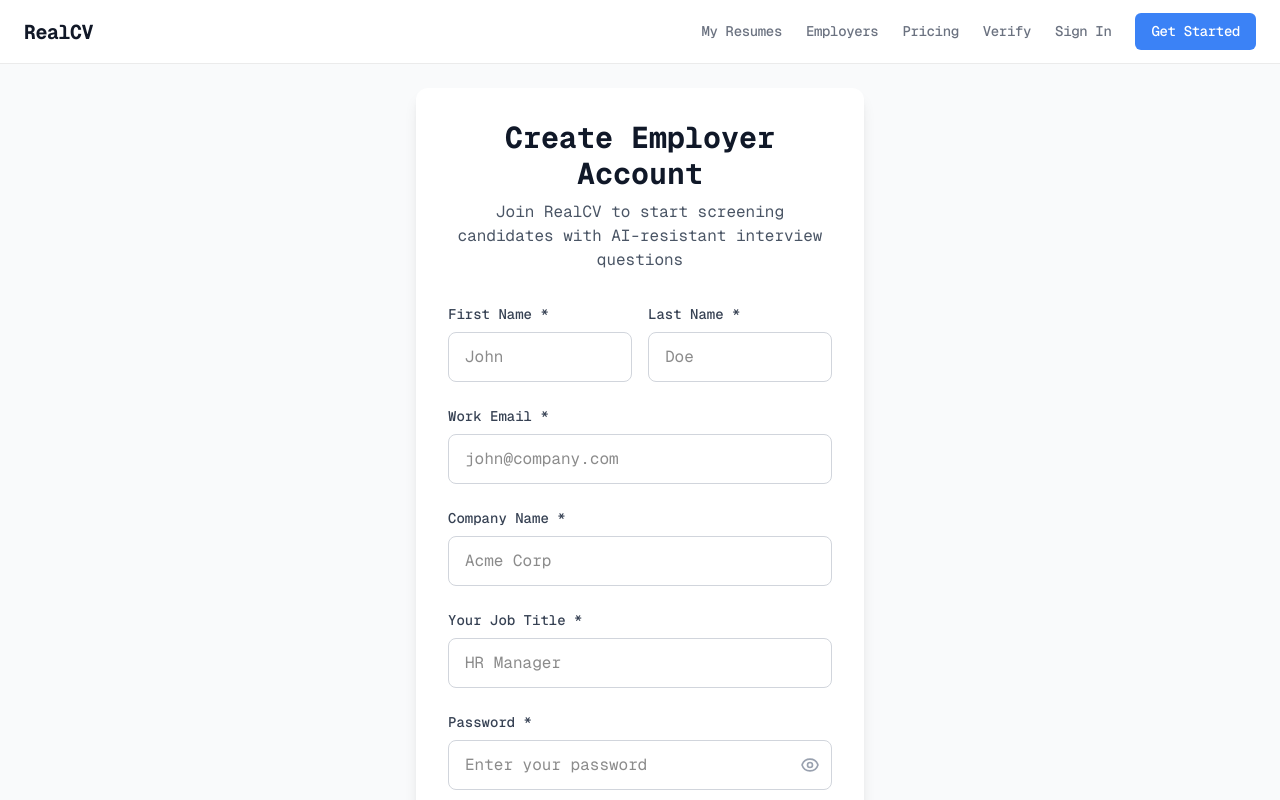
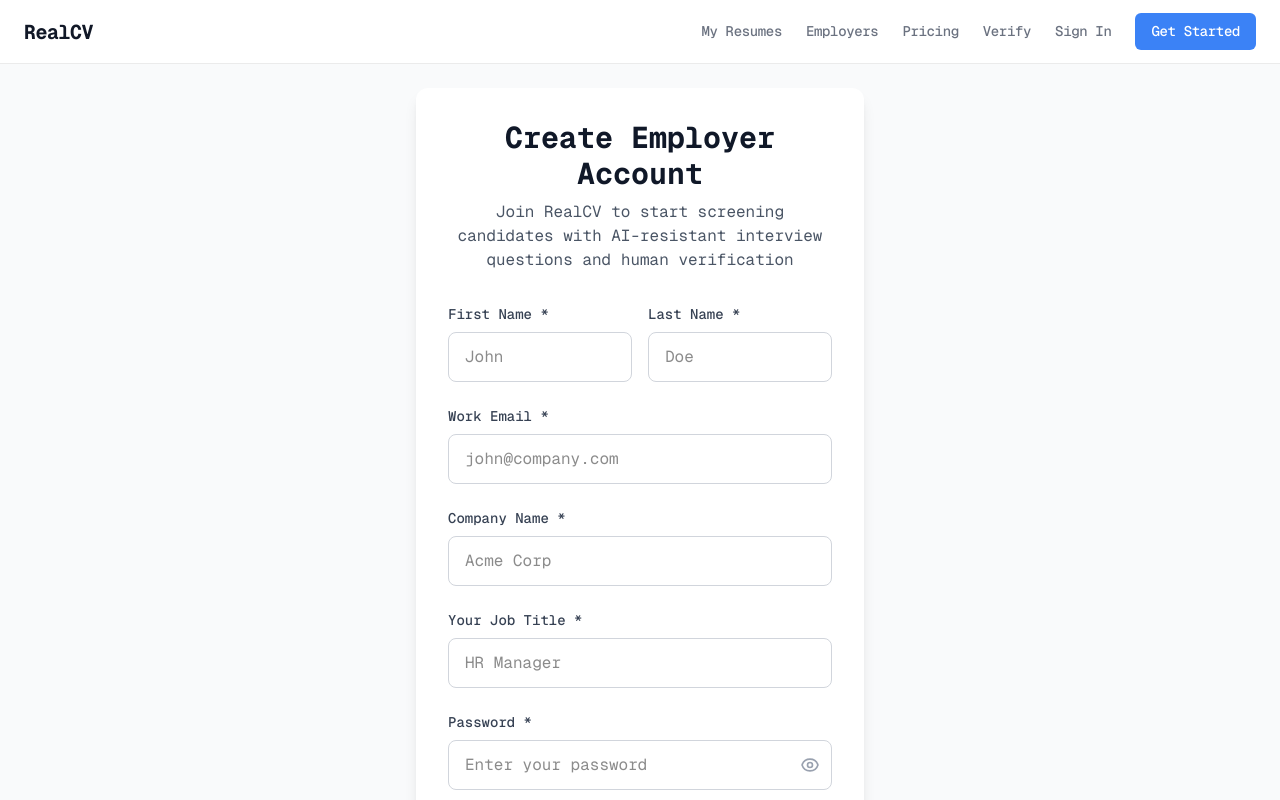
Before and after one commit to ArizeNwosu/realcv, a Next.js app: page /employer-signup in a window 1280 px wide. Shown: the top 800 px of the page. Built offline with nearby package versions, Linux system fonts and the light colour scheme; no server answers.

Commit message:
Force deployment of employer signup page

```diff
--- a/src/pages/employer-signup.tsx
+++ b/src/pages/employer-signup.tsx
@@ -101,7 +101,7 @@
           <div className="bg-white rounded-xl shadow-lg p-8">
             <div className="text-center mb-8">
               <h2 className="text-3xl font-bold text-gray-900">Create Employer Account</h2>
-              <p className="text-gray-600 mt-2">Join RealCV to start screening candidates with AI-resistant interview questions</p>
+              <p className="text-gray-600 mt-2">Join RealCV to start screening candidates with AI-resistant interview questions and human verification</p>
             </div>
 
             {error && (
```
